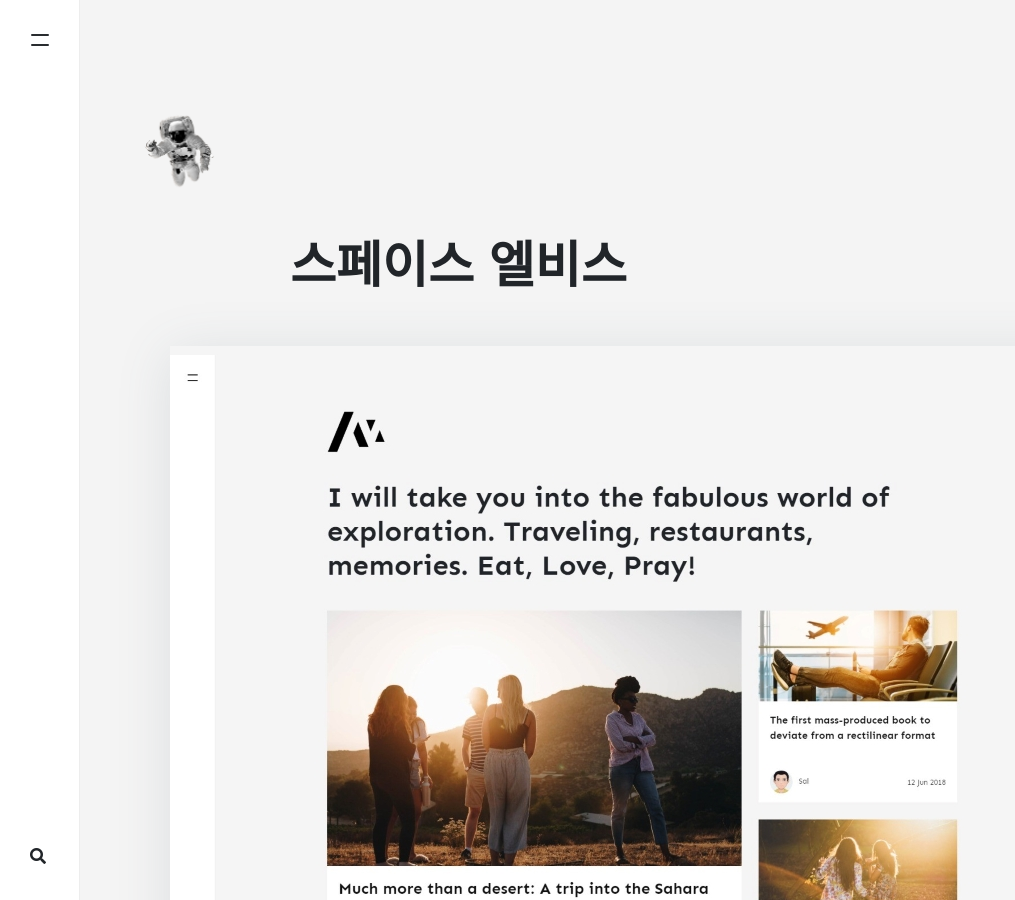
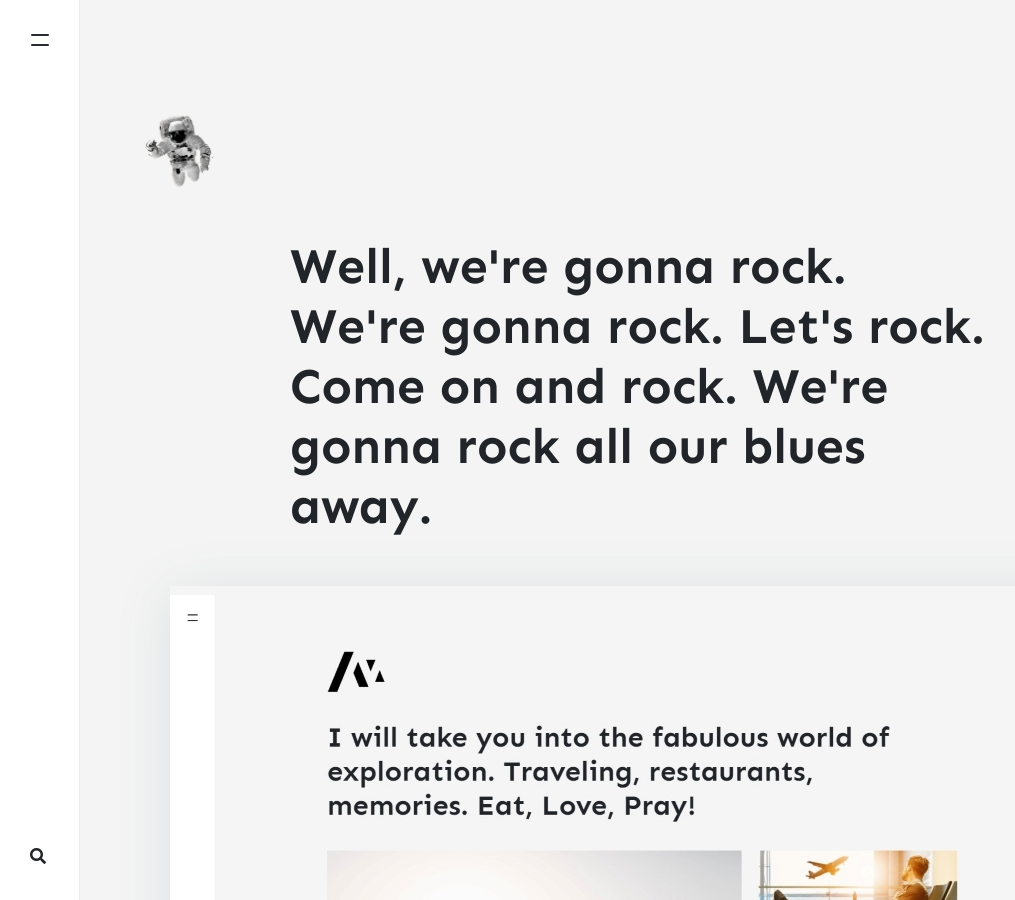
Before and after one commit to libamiew/libamiew7.github.io, a Jekyll site: the page built from _pages/about.md, in a window 1280 px wide and 900 px high. Shown: the whole window, without its empty margins (0-1015 px from the left). Built offline with Jekyll 4.4.1, drawn with Linux system fonts in a browser that asks for light colours; nearby versions of some CDN libraries; comment, search, counter and statistics services are not loaded; some of the changed text lies outside the part shown.

Commit message:
Update about.md

```diff
--- a/_pages/about.md
+++ b/_pages/about.md
@@ -1,13 +1,13 @@
 ---
 layout: page
-title: 스페이스 엘비스
+title: Well, we're gonna rock. We're gonna rock. Let's rock. Come on and rock. We're gonna rock all our blues away.
 permalink: /about
 comments: false
 image: assets/images/screenshot.jpg
 imageshadow: true
 ---
 
-오랫동안 '시각적 쾌감'을 넓히는 VFX 작업을 해왔습니다.<br>
+오랫동안 '시각적 쾌감'을 넓히는 VFX작업을 해왔습니다.<br>
 대상은 단가를 정해주는 클라이언트 였습니다.<br><br>
 
 최근까지는 '직관적 이해 '을 돕기 위해서 설익은 기술로 이런저런 시도들을 하였습니다.<br>
@@ -20,3 +20,5 @@
 ‌그것이 우리가  프로젝트에 접근하는 Atitude입니다.<br><br>
 
 ‌그리고 그 시도를 '스페이스 엘비스' 라고 부르기로 했습니다.<br>
+
+<a target="_blank" href="https://https://elviss.co.kr/index#" class="btn btn-dark"> Go to SpaceElvis Page &rarr;</a>
```
